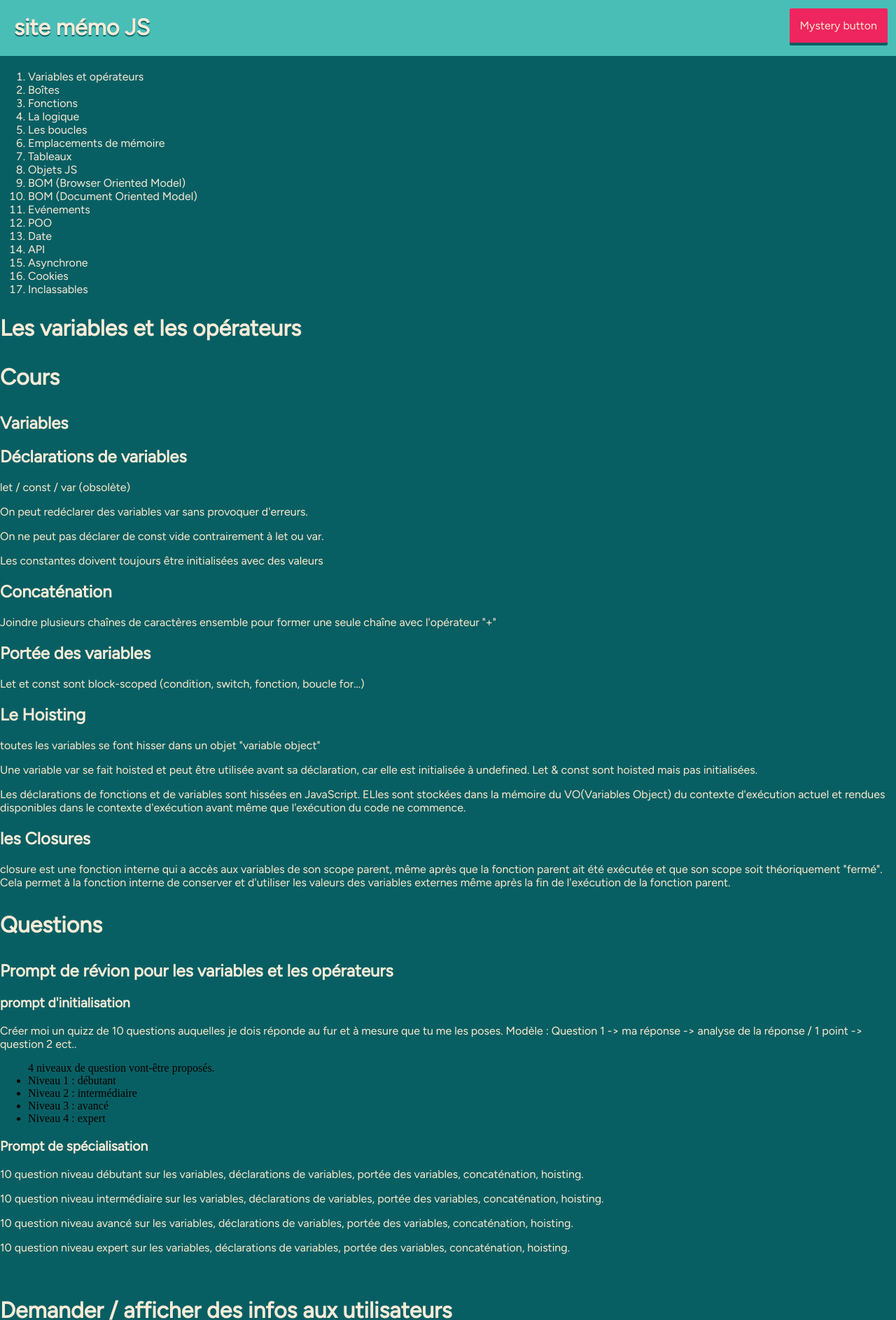
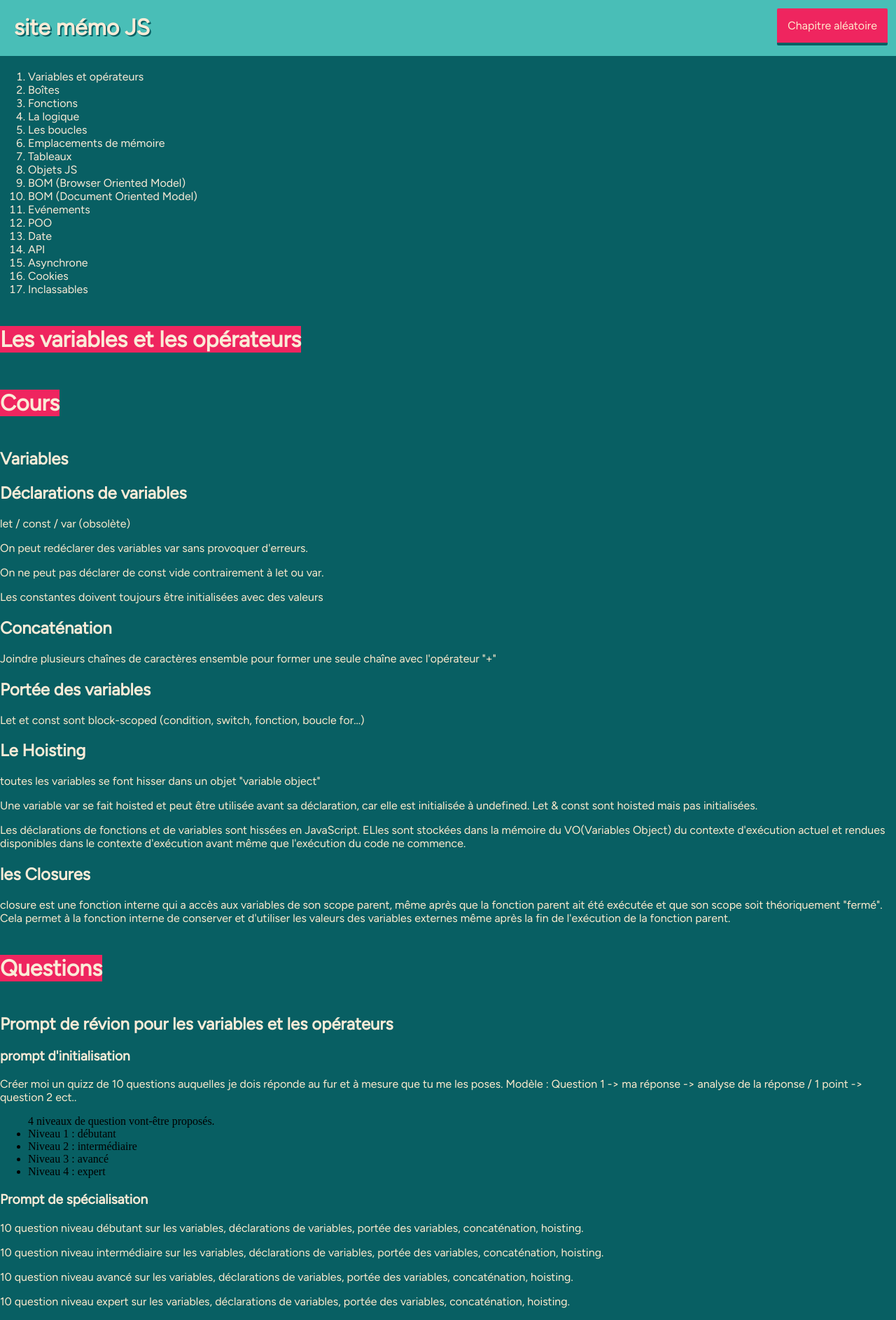
Before and after one commit to Reisorel/fastlearn, a plain HTML site: page index.html in a window 1280 px wide. Shown: the top 1887 px of the page at 70% size. Drawn offline with Linux system fonts and the light colour scheme.

Commit message:
more color

```diff
--- a/index.html
+++ b/index.html
@@ -9,7 +9,7 @@
 <body>
   <header>
     <h1 class="header-title"><a href="#">site mémo JS</a></h1>
-    <a href="#" class="btn-back-to-top">Mystery button</a>
+    <a class="btn-back-to-top">Chapitre aléatoire</a>
   </header>
   <nav>
     <ol>
@@ -37,9 +37,8 @@
 
     <section id="variables">
       <h1>Les variables et les opérateurs</h1>
-      <section id="cours">
+      <div id="cours">
         <h1>Cours </h1>
-
         <h2>Variables</h2>
 
         <h2>Déclarations de variables</h2>
@@ -67,9 +66,9 @@
           parent ait été exécutée et que son scope soit théoriquement "fermé". Cela permet à la fonction interne de conserver
           et d'utiliser les valeurs des variables externes même après la fin de l'exécution de la fonction parent.
         </p>
-      </section>
+      </div>
 
-      <section id="questions">
+      <div id="questions">
         <h1>Questions </h1>
 
         <h2>Prompt de révion pour les variables et les opérateurs</h2>
@@ -92,7 +91,8 @@
         <p>10 question niveau expert sur les variables, déclarations de variables, portée des variables, concaténation, hoisting.</p>
         <!-- penser à intégrer lien pour le copier/coller direct dans le presse-papier -->
         <!-- penser à intégrer lien pour le quizz -->
-      </section>
+      </div>
+    </section>
 
 
     </section>
--- a/javascript.js
+++ b/javascript.js
@@ -0,0 +1,16 @@
+const indexLinks = document.querySelectorAll('nav ol li a');
+// Récupérer le bouton "Mystery"
+const mysteryButton = document.querySelector('.btn-back-to-top');
+// Fonction pour sélectionner aléatoirement un lien de l'index
+function randomIndex(max) {
+  return Math.floor(Math.random() * max);
+}
+// Ajouter un écouteur d'événement au bouton "Mystery"
+mysteryButton.addEventListener('click', () => {
+  // Générer un index aléatoire
+  const index = randomIndex(indexLinks.length);
+  // Récupérer le lien correspondant à l'index aléatoire
+  const randomLink = indexLinks[index];
+  // Aller vers la section correspondante
+  randomLink.click();
+});
--- a/styles.css
+++ b/styles.css
@@ -13,8 +13,18 @@ body {
 
 h1 {
   font-family: 'figtree';
-  font-size: 2em; /* Taille maximale de la police pour h1 */
+  font-size: 2em;
   color:antiquewhite;
+  background-color:#EF255F;
+  display: inline-block;
+}
+
+h1.header-title {
+    text-shadow: 2px 2px 0px #085F63;
+    margin: 0; /* Supprime les marges par défaut */
+    font-family: 'Figtree', sans-serif;
+    background-color: transparent;
+    display: inline-block;
 }
 
 h2 {
@@ -47,13 +57,6 @@ header {
   padding: 20px;
 }
 
-.header-title {
-  margin: 0; /* Supprime les marges par défaut */
-  font-family: 'Figtree', sans-serif;
-  text-shadow: 0px 2px 1px #085F63;
-  display: inline-block;
-}
-
 .btn-back-to-top {
   font-family: 'figtree';
   position: fixed;
@@ -80,3 +83,8 @@ nav {
   font-size: 1em; /* Taille relative pour h2 */
   color:antiquewhite;
 }
+
+section {
+  margin-top: auto;
+  padding: auto;
+}
```
